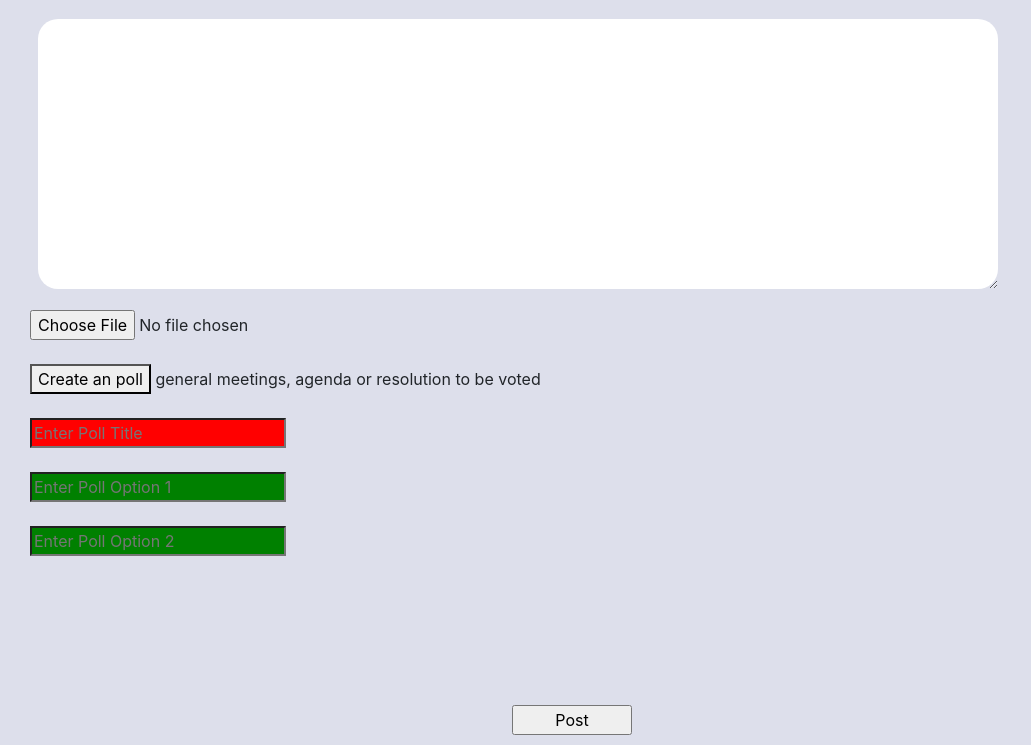
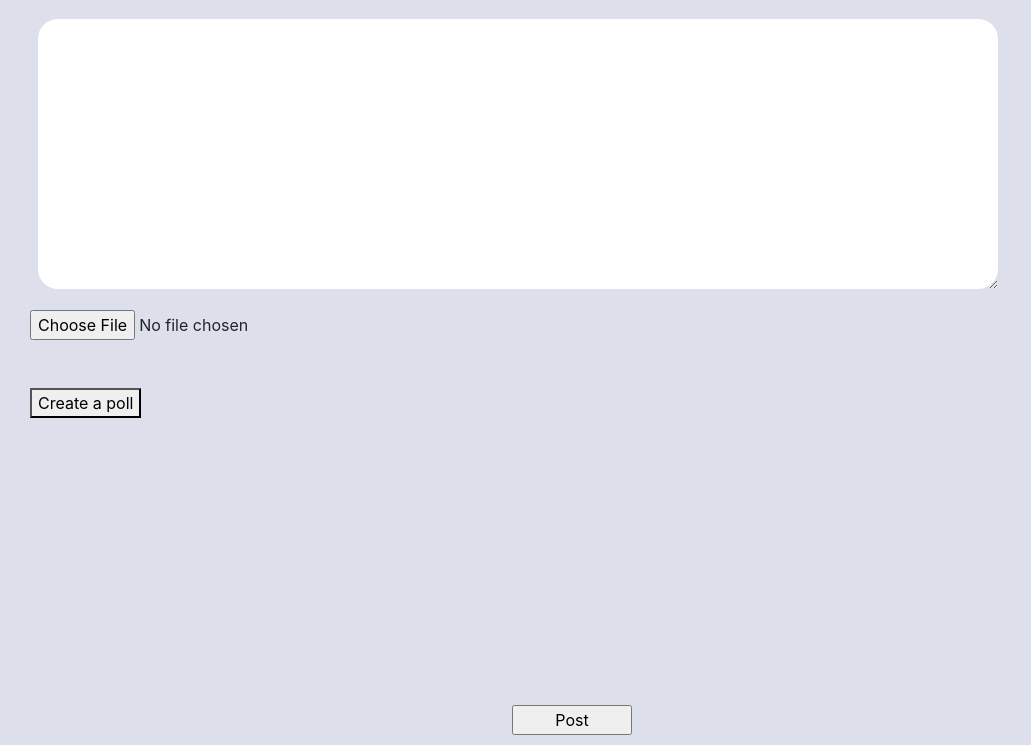
Before and after one commit to Omarhammoud/CONsystem, a PHP site: page /NewPost.html in a window 1280 px wide. Shown: the part 55-800 px from the top of the page, without its empty margins (0-1031 px from the left). Run offline with PHP 8.4, Linux system fonts and the light colour scheme.

Commit message:
finishing the Poll option

```diff
--- a/MemberDashboard/NewPost.html
+++ b/MemberDashboard/NewPost.html
@@ -14,48 +14,91 @@
 			</form>
 		</div>
 	</nav>
+
 		<form id="post_form" action="" METHOD="post" enctype="multipart/form-data">
 			<textarea type="text" id="textPost" onkeyup="textAreaAdjust(this)">
 			</textarea>
 			<div class="center">
 				<input type="file" id="files" class="newPostImg" accept="image/x-png,image/gif,image/jpeg">
 				<br/><br/>
-				<button id="btnVote" onclick="Toggle()"> Create an poll </button>
-				general meetings, agenda or resolution to be voted <br/><br/>
-				<div id="PollDivID">
+				<div id="PollDivID" style = 'display: none'>
 					<input type="text" class="PollTitle" placeholder="Enter Poll Title">
-					<br><br>
-					<input type="text" class="PollOption" placeholder="Enter Poll Option 1">
-					<br><br>
-					<input type="text" class="PollOption" placeholder="Enter Poll Option 2">
+					<input type="text" class="PollOption" placeholder="Enter Poll Option 1" id="1">
+					<input type="text" class="PollOption" placeholder="Enter Poll Option 2" id="2">
 				</div>
 
 				<input type="submit" id="postBtn" value="Post">
 			</div>
 		</form>
+		<div>
+			<button id="btnVote" onclick="Toggle()"> Create a poll </button>
+			<button id="addOption" class="addOptionClass" onclick="AddOption()" style = 'display: none'> Add option </button>
+			<button id="removeOption" class="removeOptionClass" onclick="removeOption()" style = 'display: none'> Remove option </button>
+		</div>
 	  <script>
-	  function VisibilityMethod()
+	var numberOfOptions = 3;
+	function textAreaAdjust(element)
+	{
+	  element.style.height = "1px";
+	  element.style.height = (25+element.scrollHeight)+"px";
+	}
+	function Toggle()
+	{
+	  var addOption = document.getElementById("addOption");
+	  var div = document.getElementById("PollDivID");
+	  var removeOption = document.getElementById("removeOption");
+	  if (div.style.display === "none")
 	  {
-		  alert(this);
-		  if (this.style.display === "none")
-		  { this.style.display = "block"; }
-		  else { this.style.display = "none"; }
+		div.style.display = "block";
 	  }
-	  function textAreaAdjust(element)
+	  else
 	  {
-		  element.style.height = "1px";
-		  element.style.height = (25+element.scrollHeight)+"px";
+		div.style.display = "none";
 	  }
-	  function Toggle()
+	  if (addOption.style.display === "none")
 	  {
-		  var x = document.getElementById("PollDivID");
-		  if (x.style.display === "none") {
-			x.style.display = "block";
-		  }
-		  else {
-			x.style.display = "none";
-		  }
+		addOption.style.display = "block";
+	  }
+	  else
+	  {
+		addOption.style.display = "none";
+	  }
+	  if (removeOption.style.display === "none")
+	  {
+		removeOption.style.display = "block";
+	  }
+	  else
+	  {
+		removeOption.style.display = "none";
+	  }
+	}
+	function AddOption()
+	{
+		if(numberOfOptions <= 5){
+		var container = document.getElementById("PollDivID");
+		var pollTitleEle = document.createElement("input");
+		pollTitleEle.className = "PollOption";
+		pollTitleEle.type = "text";
+		pollTitleEle.placeholder = "Enter Poll Option" +(numberOfOptions);
+		pollTitleEle.id = numberOfOptions;
+		container.appendChild(pollTitleEle);
+		var offset = 42;
+		document.getElementById("btnVote").top = document.getElementById("btnVote").top - offset;
+		numberOfOptions++;
 		}
+	}
+	function removeOption()
+	{
+		if(numberOfOptions >= 2){
+		removeElement( document.getElementById(numberOfOptions-1) );
+		numberOfOptions--;
+		}
+	}
+	function removeElement(element)
+	{
+    element && element.parentNode && element.parentNode.removeChild(element);
+	}
+
 	  </script>
 	</body>
 </html>
--- a/MemberDashboard/Style.css
+++ b/MemberDashboard/Style.css
@@ -44,12 +44,16 @@
 
 #btnVote
 {
-	margin-left: 30px;
+margin-left: 30px;
+    position: absolute;
+    top: 443px;
 }
 
 #PollDivID
 {
-	margin-left: 30px;
+	margin-left: 160px;
+	position: relative;
+	top: 25px;
 }
 
 .commentName
@@ -77,9 +81,30 @@
 .PollTitle
 {
 	background-color:red;
+	display: block;
+    margin-bottom: 10px;
+
 }
 
 .PollOption
 {
 	background-color:green;
+	display: block;
+    margin-bottom: 10px;
 }
+
+.addOptionClass
+{
+	display: block;
+    position: absolute;
+    top: 485px;
+    margin-left: 30px;
+}
+
+.removeOptionClass
+{
+	display: block;
+    position: absolute;
+    top: 530px;
+    margin-left: 30px;
+}
```
